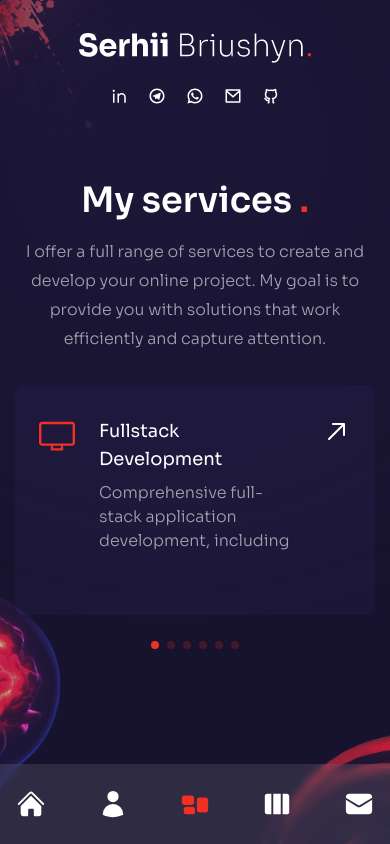
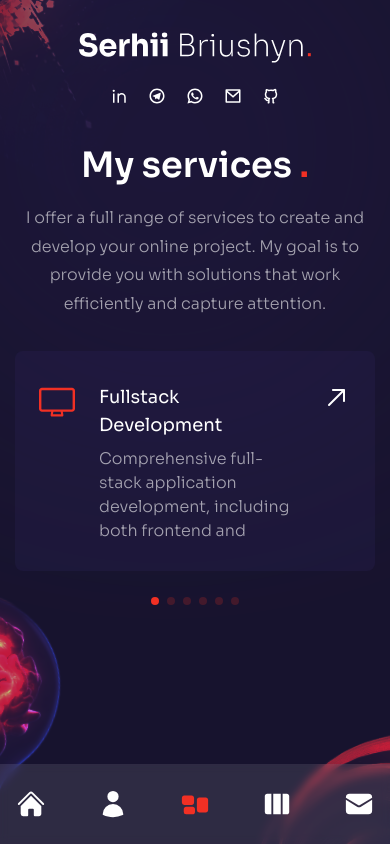
Before and after one commit to Serhii-Briushyn/serhii-briushyn-portfolio, a Next.js app: page /services in a window 390 px wide. Built offline with nearby package versions, Linux system fonts and the light colour scheme.

Commit message:
scrollbar

```diff
--- a/components/ServiceSlider.js
+++ b/components/ServiceSlider.js
@@ -69,14 +69,14 @@ const ServiceSlider = () => {
         clickable: true,
       }}
       modules={[Pagination]}
-      className="h-[280px] sm:h-[340px]"
+      className="h-[270px] sm:h-[340px]"
     >
       {serviceData.map((item, index) => {
         return (
           <SwiperSlide key={index}>
-            <div className="bg-[rgba(65,47,123,0.15)] h-[230px] sm:h-[290px] rounded-lg px-6 py-8 flex sm:flex-col justify-between gap-x-6 sm:gap-x-0 group cursor-pointer hover:bg-[rgba(89,65,169,0.15)] transition-all duration-300">
-              <div className="text-4xl text-accent mb-4">{item.icon}</div>
-              <div className="mb-8 hide-scrollbar">
+            <div className="bg-[rgba(65,47,123,0.15)] h-[220px] sm:h-[290px] rounded-lg px-6 py-8 flex sm:flex-col justify-between gap-x-6 sm:gap-x-0 group cursor-pointer hover:bg-[rgba(89,65,169,0.15)] transition-all duration-300">
+              <div className="text-4xl text-accent sm:mb-4">{item.icon}</div>
+              <div className="sm:mb-8 hide-scrollbar">
                 <div className="mb-2 text-lg">{item.title}</div>
                 <p className="max-w-[350px] leading-normal">
                   {item.description}
--- a/pages/about/index.js
+++ b/pages/about/index.js
@@ -125,7 +125,7 @@ const About = () => {
       >
         <Avatar />
       </motion.div>
-      <div className="container mx-auto h-full flex flex-col items-center xl:flex-row gap-x-6">
+      <div className="container mx-auto h-full flex flex-col items-center xl:flex-row gap-x-6 hide-scrollbar">
         <div className="flex-1 flex flex-col justify-center">
           <motion.h2
             variants={fadeIn("right", 0.2)}
--- a/pages/contact/index.js
+++ b/pages/contact/index.js
@@ -64,8 +64,8 @@ const Contact = () => {
 
   return (
     <div className="h-full bg-primary/30">
-      <div className="container mx-auto py-32 text-center xl:text-left flex items-center justify-center h-full">
-        <div className="flex flex-col w-full max-w-[700px]">
+      <div className="container mx-auto py-32 text-center xl:text-left flex items-center justify-center h-full ">
+        <div className="flex flex-col w-full max-w-[700px] h-full hide-scrollbar">
           <motion.h2
             variants={fadeIn("up", 0.2)}
             initial="hidden"
--- a/pages/services/index.js
+++ b/pages/services/index.js
@@ -8,7 +8,7 @@ const Services = () => {
   return (
     <div className="h-full bg-primary/30 py-36 flex items-center">
       <Circles />
-      <div className="container mx-auto">
+      <div className="container mx-auto h-full hide-scrollbar">
         <div className="flex flex-col xl:flex-row gap-x-8">
           <div className="text-center flex xl:w-[30vw] flex-col lg:text-left mb-4 xl:mb-0">
             <motion.h2
--- a/pages/work/index.js
+++ b/pages/work/index.js
@@ -8,7 +8,7 @@ const Work = () => {
   return (
     <div className="h-full bg-primary/30 py-36 flex items-center">
       <Circles />
-      <div className="container mx-auto">
+      <div className="container mx-auto h-full hide-scrollbar">
         <div className="flex flex-col xl:flex-row gap-x-8">
           <div className="text-center flex xl:w-[30vw] flex-col lg:text-left mb-4 xl:mb-0">
             <motion.h2
```
